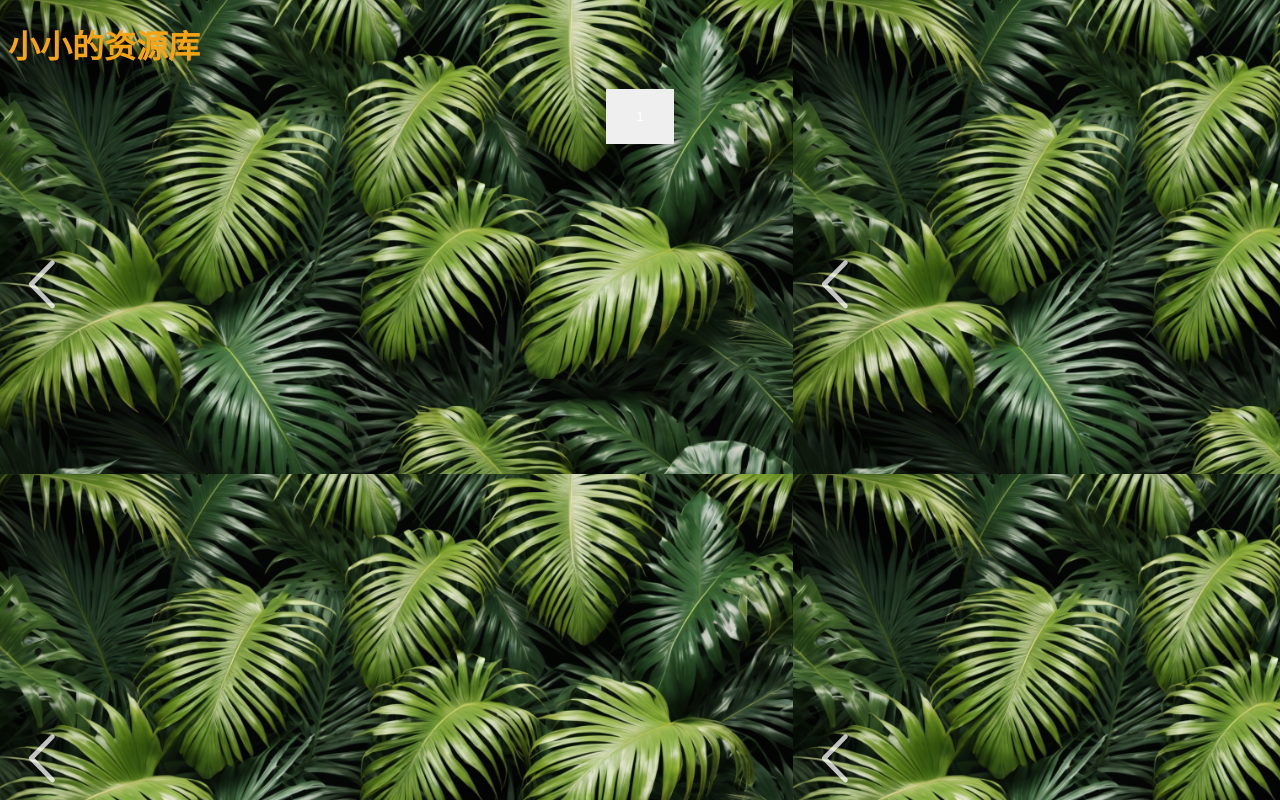
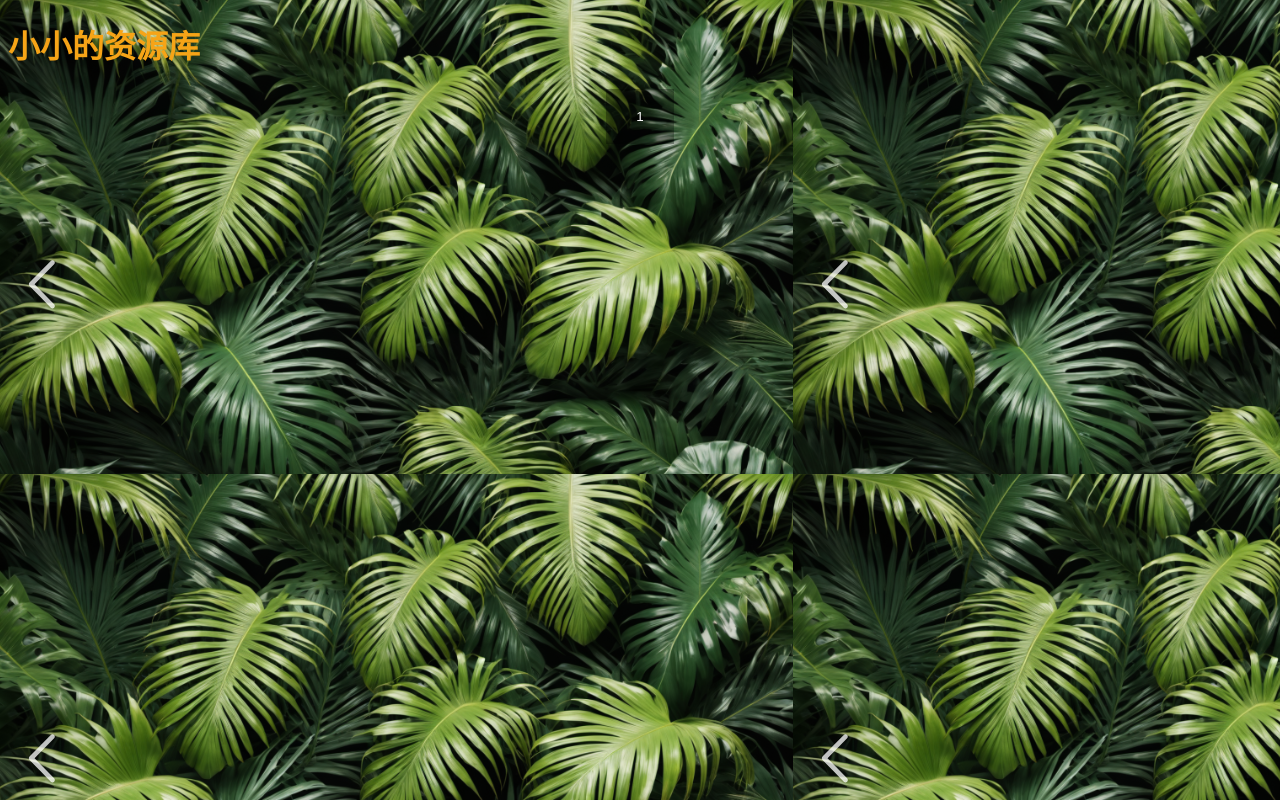
Before and after one commit to kdkddnmv632/kdkddnmv632.github.io, a plain HTML site: page index.html in a window 1280 px wide. Drawn offline with Linux system fonts and the light colour scheme.

Commit message:
Update index.html

```diff
--- a/index.html
+++ b/index.html
@@ -15,7 +15,7 @@
  <style>
          .button {
              padding: 20px 30px;
-             background-color:rbga(0,0,0,0.3);
+             background-color:rgba(0,0,0,0.3);
              color: white;
              border: none;
              bprder-radius: 50px;
```
